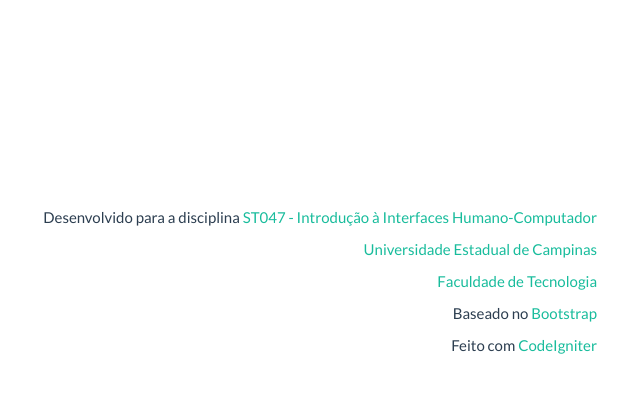
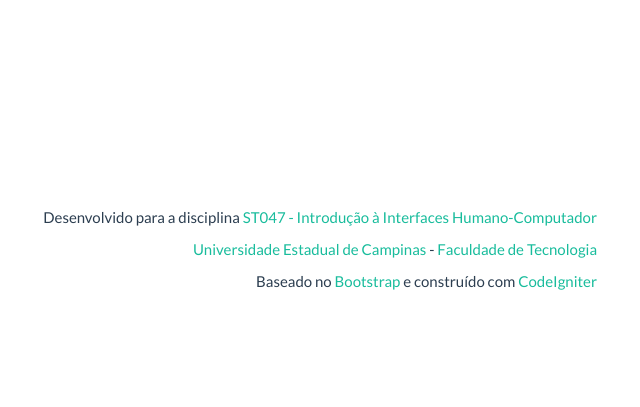
Before and after one commit to victorleal/ihcproject, a CodeIgniter app: page /reservaSala/index.php/login/index in a window 1280 px wide. Shown: the part 403-810 px from the top of the page, without its empty margins (613-1253 px from the left). After the commit the page ends 693 px from the top, so only its background shows below. Run offline with CodeIgniter, Linux system fonts and the light colour scheme.

Commit message:
Footer adjusts

```diff
--- a/application/views/template/footer.php
+++ b/application/views/template/footer.php
@@ -9,15 +9,15 @@
 			</p>
 			<p class="text-right">
 				<a target="_blank" href="http://www.unicamp.br">Universidade Estadual de Campinas</a>
-			</p>
-			<p class="text-right">
+			<!--</p>
+			<p class="text-center">--> -
 				<a target="_blank" href="http://www.ft.unicamp.br">Faculdade de Tecnologia</a>
 			</p>
 			<p class="text-right">
-				Baseado no <a href="http://getbootstrap.com">Bootstrap</a>
-			</p>
-			<p class="text-right">
-				Feito com <a href="http://ellislab.com/codeigniter">CodeIgniter</a>
+				Baseado no <a target="_blank" href="http://getbootstrap.com">Bootstrap</a>
+			<!--</p>
+			<p class="text-center">--> e construído com
+				 <a target="_blank" href="http://ellislab.com/codeigniter">CodeIgniter</a>
 			</p>
 
 		</div>
```
